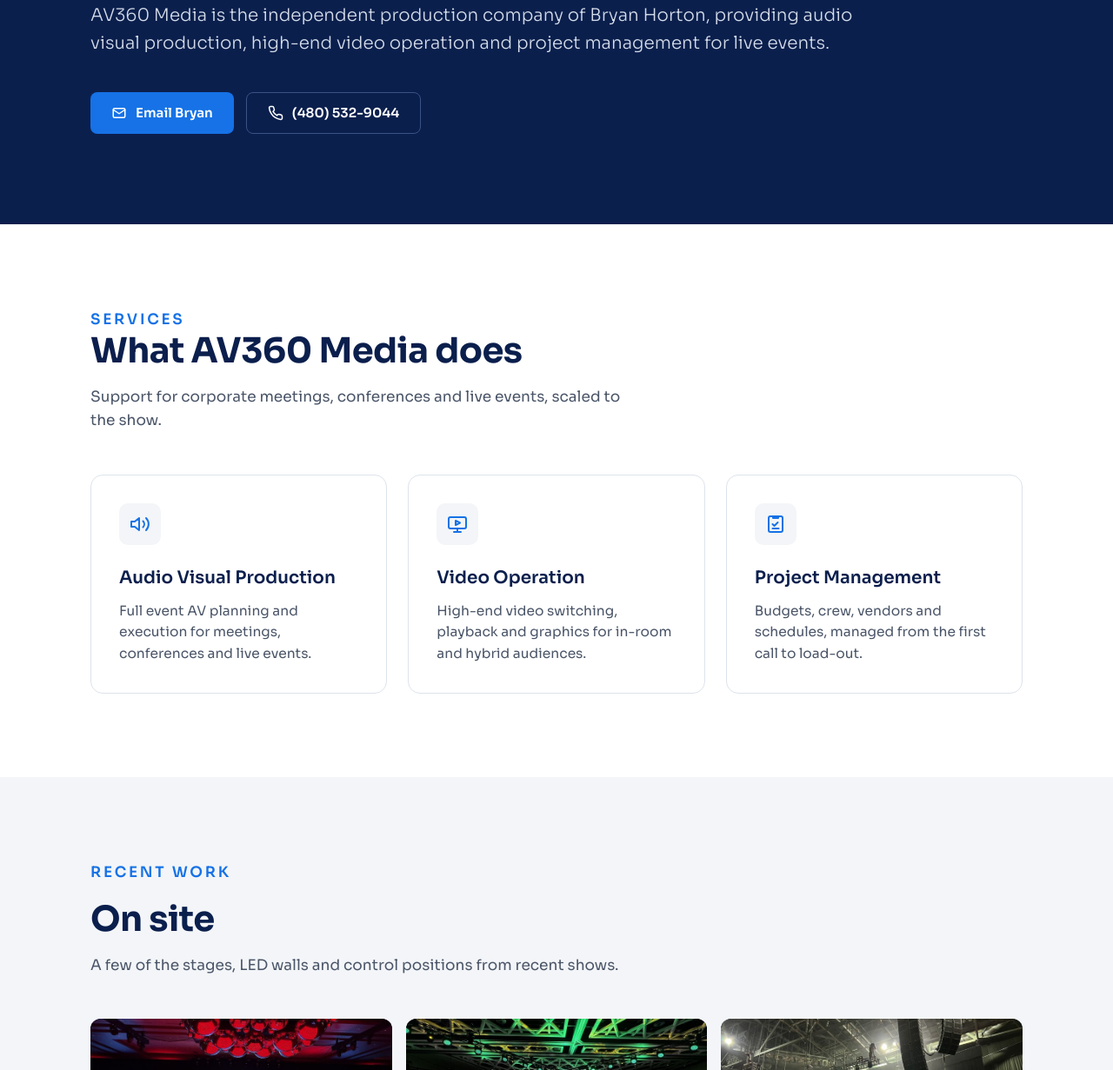
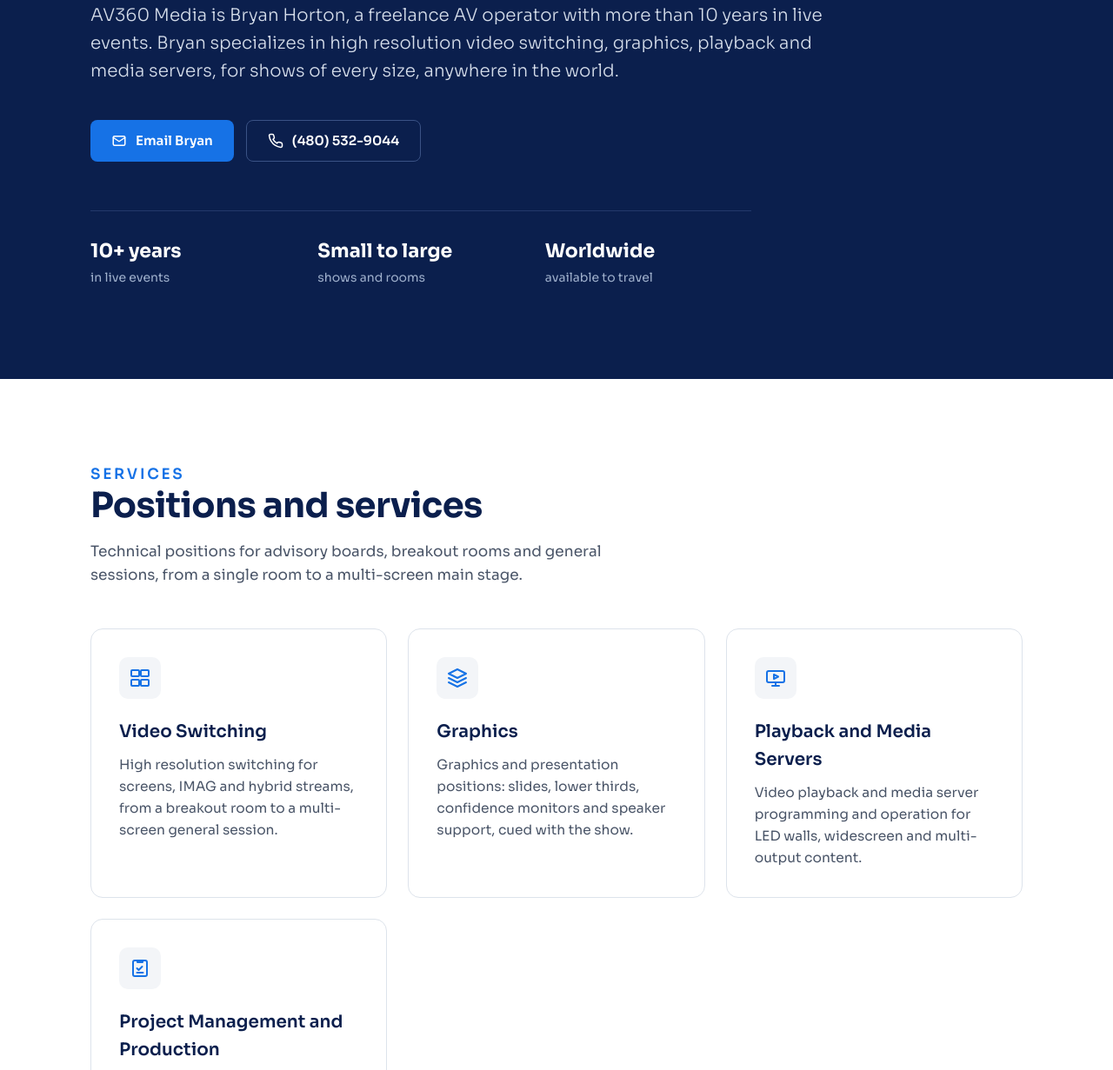
Before and after one commit to AV360Media/AV360Media.github.io, a plain HTML site: page index.html in a window 1280 px wide. Shown: the part 359-1590 px from the top of the page at 87% size. Drawn offline with Linux system fonts and the light colour scheme.

Commit message:
Rewrite site copy around operator services
Co-Authored-By: Claude Opus 5.5 <noreply@anthropic.com>
Claude-Session: https://claude.ai/code/session_01Rb8nE7g2EXaNysF5SMT3zM

```diff
--- a/index.html
+++ b/index.html
@@ -3,10 +3,10 @@
 <head>
 <meta charset="utf-8">
 <meta name="viewport" content="width=device-width, initial-scale=1">
-<title>AV360 Media | Live Event Audio Visual Production</title>
-<meta name="description" content="AV360 Media provides audio visual production, high-end video operation and project management for corporate meetings, conferences and live events.">
+<title>AV360 Media | Freelance Live Event Video Operator</title>
+<meta name="description" content="AV360 Media: freelance live event video operator Bryan Horton. High resolution video switching, graphics, playback, media servers and project management for shows of any size, worldwide.">
 <meta property="og:title" content="AV360 Media | Live Event Audio Visual Production">
-<meta property="og:description" content="Audio visual production, high-end video operation and project management for live events.">
+<meta property="og:description" content="Freelance video switching, graphics, playback, media server and project management for live events worldwide.">
 <meta property="og:image" content="https://av360media.com/assets/og-image.png">
 <meta property="og:url" content="https://av360media.com/">
 <meta property="og:type" content="website">
@@ -54,6 +54,9 @@ a:hover{color:var(--navy)}
 .btn-primary:hover{background:#0F5FC4;color:var(--white)}
 .btn-ghost{border:1.5px solid #3A5285;color:var(--white)}
 .btn-ghost:hover{border-color:var(--white);color:var(--white)}
+.stats{list-style:none;margin:56px 0 0;padding:28px 0 0;border-top:1px solid #23396B;display:grid;grid-template-columns:repeat(auto-fit,minmax(180px,1fr));gap:24px;max-width:760px}
+.stats strong{display:block;font-size:22px;font-weight:700;color:var(--white)}
+.stats span{font-size:14px;color:#9FB0CC}
 
 /* sections */
 section{padding:96px 0}
@@ -142,9 +145,9 @@ footer .wrap{display:flex;justify-content:space-between;gap:16px;flex-wrap:wrap}
 <main id="main">
   <div class="hero">
     <div class="wrap">
-      <p class="eyebrow">Live event audio visual</p>
-      <h1>Live event AV, from planning to show call.</h1>
-      <p class="lead">AV360 Media is the independent production company of Bryan Horton, providing audio visual production, high-end video operation and project management for live events.</p>
+      <p class="eyebrow">Freelance AV operator</p>
+      <h1>The video side of your show, handled.</h1>
+      <p class="lead">AV360 Media is Bryan Horton, a freelance AV operator with more than 10 years in live events. Bryan specializes in high resolution video switching, graphics, playback and media servers, for shows of every size, anywhere in the world.</p>
       <div class="actions">
         <a class="btn btn-primary js-mail" href="mailto:bhorton@av360media.com">
           <svg viewBox="0 0 24 24" fill="none" stroke="currentColor" stroke-width="2" stroke-linecap="round" stroke-linejoin="round" aria-hidden="true"><rect x="3" y="5" width="18" height="14" rx="2"/><path d="m3 7 9 6 9-6"/></svg>
@@ -155,6 +158,11 @@ footer .wrap{display:flex;justify-content:space-between;gap:16px;flex-wrap:wrap}
           (480) 532-9044
         </a>
       </div>
+      <ul class="stats">
+        <li><strong>10+ years</strong><span>in live events</span></li>
+        <li><strong>Small to large</strong><span>shows and rooms</span></li>
+        <li><strong>Worldwide</strong><span>available to travel</span></li>
+      </ul>
     </div>
   </div>
 
@@ -162,24 +170,29 @@ footer .wrap{display:flex;justify-content:space-between;gap:16px;flex-wrap:wrap}
     <div class="wrap">
       <div class="section-head">
         <p class="eyebrow">Services</p>
-        <h2 id="services-title">What AV360 Media does</h2>
-        <p>Support for corporate meetings, conferences and live events, scaled to the show.</p>
+        <h2 id="services-title">Positions and services</h2>
+        <p>Technical positions for advisory boards, breakout rooms and general sessions, from a single room to a multi-screen main stage.</p>
       </div>
       <div class="services">
         <article class="card">
-          <div class="ico"><svg viewBox="0 0 24 24" fill="none" stroke="currentColor" stroke-width="2" stroke-linecap="round" stroke-linejoin="round" aria-hidden="true"><path d="M11 5 6 9H2v6h4l5 4V5z"/><path d="M15.5 8.5a5 5 0 0 1 0 7"/><path d="M19 5a10 10 0 0 1 0 14"/></svg></div>
-          <h3>Audio Visual Production</h3>
-          <p>Full event AV planning and execution for meetings, conferences and live events.</p>
+          <div class="ico"><svg viewBox="0 0 24 24" fill="none" stroke="currentColor" stroke-width="2" stroke-linecap="round" stroke-linejoin="round" aria-hidden="true"><rect x="2" y="3" width="9" height="7" rx="1"/><rect x="13" y="3" width="9" height="7" rx="1"/><rect x="2" y="14" width="9" height="7" rx="1"/><rect x="13" y="14" width="9" height="7" rx="1"/></svg></div>
+          <h3>Video Switching</h3>
+          <p>High resolution switching for screens, IMAG and hybrid streams, from a breakout room to a multi-screen general session.</p>
+        </article>
+        <article class="card">
+          <div class="ico"><svg viewBox="0 0 24 24" fill="none" stroke="currentColor" stroke-width="2" stroke-linecap="round" stroke-linejoin="round" aria-hidden="true"><path d="m12 2 10 5-10 5L2 7z"/><path d="m2 12 10 5 10-5"/><path d="m2 17 10 5 10-5"/></svg></div>
+          <h3>Graphics</h3>
+          <p>Graphics and presentation positions: slides, lower thirds, confidence monitors and speaker support, cued with the show.</p>
         </article>
         <article class="card">
           <div class="ico"><svg viewBox="0 0 24 24" fill="none" stroke="currentColor" stroke-width="2" stroke-linecap="round" stroke-linejoin="round" aria-hidden="true"><rect x="2" y="4" width="20" height="13" rx="2"/><path d="M8 21h8"/><path d="M12 17v4"/><path d="m10 8 5 2.5-5 2.5z"/></svg></div>
-          <h3>Video Operation</h3>
-          <p>High-end video switching, playback and graphics for in-room and hybrid audiences.</p>
+          <h3>Playback and Media Servers</h3>
+          <p>Video playback and media server programming and operation for LED walls, widescreen and multi-output content.</p>
         </article>
         <article class="card">
           <div class="ico"><svg viewBox="0 0 24 24" fill="none" stroke="currentColor" stroke-width="2" stroke-linecap="round" stroke-linejoin="round" aria-hidden="true"><rect x="4" y="3" width="16" height="18" rx="2"/><path d="M9 3v2h6V3"/><path d="m8.5 12 2 2 4-4"/><path d="M8.5 17h7"/></svg></div>
-          <h3>Project Management</h3>
-          <p>Budgets, crew, vendors and schedules, managed from the first call to load-out.</p>
+          <h3>Project Management and Production</h3>
+          <p>Event project management, plus full production for select direct clients: planning, crew, gear and running the show.</p>
         </article>
       </div>
     </div>
@@ -216,9 +229,9 @@ footer .wrap{display:flex;justify-content:space-between;gap:16px;flex-wrap:wrap}
       <img src="assets/icon.svg" alt="" width="320" height="320">
       <div>
         <p class="eyebrow" style="color:var(--blue);margin-bottom:18px">About</p>
-        <h2 id="about-title">End-to-end AV support</h2>
-        <p>AV360 Media provides end-to-end audio visual support for corporate meetings, conferences and live events.</p>
-        <p>Led by Bryan Horton, AV360 Media works directly with clients and production teams to plan, staff and run every part of the show, from pre-production and logistics through to the final cue.</p>
+        <h2 id="about-title">About Bryan</h2>
+        <p>AV360 Media is the company of Bryan Horton, a freelance AV technician and video operator with more than 10 years in live events.</p>
+        <p>Most of his work is as a technical operator for production companies, covering video switching, graphics, playback and media server positions at shows around the world. For a small group of direct clients, AV360 Media fully produces the event, from planning and crew through show day.</p>
       </div>
     </div>
   </section>
@@ -227,8 +240,8 @@ footer .wrap{display:flex;justify-content:space-between;gap:16px;flex-wrap:wrap}
     <div class="wrap">
       <div class="section-head">
         <p class="eyebrow">Contact</p>
-        <h2 id="contact-title">Planning an event?</h2>
-        <p>Reach out with your dates, venue and what you need, and Bryan will get back to you.</p>
+        <h2 id="contact-title">Need an operator?</h2>
+        <p>Send your dates, location and the positions you need, and Bryan will get back to you.</p>
       </div>
       <ul class="contact-list">
         <li><span class="label">Email</span><a class="js-mail" href="mailto:bhorton@av360media.com">bhorton@av360media.com</a></li>
```
